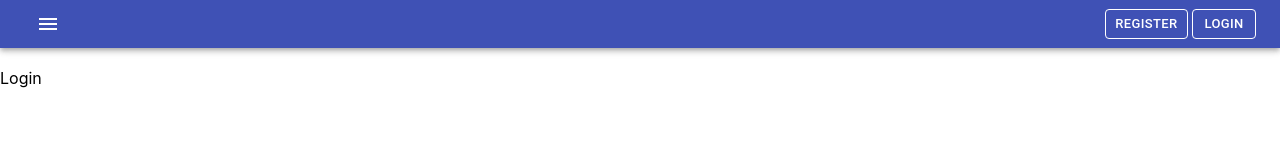
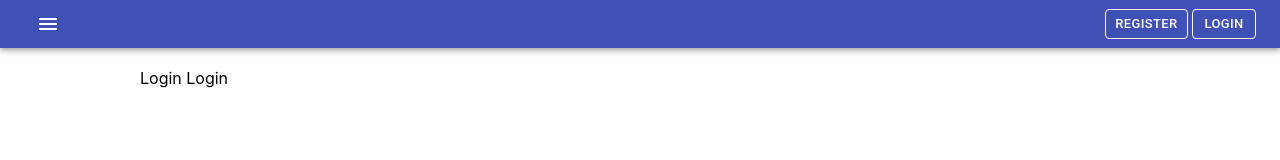
Before and after one commit to spicecat/ghostmeme, a React (Create React App) app: page / in a window 1280 px wide. Shown: the top 160 px of the page. Built offline with nearby package versions, Linux system fonts and the light colour scheme; the HTML template or start-up script is replaced by a standard one.

Commit message:
Fix minor papercut errors

```diff
--- a/src/App.jsx
+++ b/src/App.jsx
@@ -1,7 +1,7 @@
 import React, { useState } from 'react'
 import { BrowserRouter, Switch, Route } from "react-router-dom"
 
-import './App.css'
+import './index.css'
 import Navbar from './components/Navbar'
 
 import Login from './containers/Login'
@@ -14,8 +14,8 @@ export default function App() {
   return (
     <BrowserRouter>
       <Navbar />
-      <br />
       <Switch>
+        <div class='body'>
           <Route exact path="/login"><Login /></Route>
           <Route exact path="/register"><Register /></Route>
           <Route exact path="/Chats"><Chats /></Route>
@@ -23,6 +23,7 @@ export default function App() {
           <Route exact path="/Notifications"><Notifications /></Route>
           <Route exact path="/"><Login /></Route> {/* Home page */}
           <Route><Login /></Route> {/* Page not found */}
+        </div>
       </Switch>
     </BrowserRouter>
   )
--- a/src/containers/Register.jsx
+++ b/src/containers/Register.jsx
@@ -6,10 +6,13 @@ import { registerSchema } from '../services/schemas'
 import Form from '../components/Form'
 import PaperContent from '../components/Paper'
 
-export default function Register() {
+export const Register = () => {
     return (
         <>
-        <PaperContent Component={Form} name='Register' action={register} schema={registerSchema} />
+        Register
+        {/* <PaperContent Component={Form} name='Register' action={register} schema={registerSchema} /> */}
         </>
     )
 }
+
+export default Register
```
Also changed, not shown: src/App.css (deleted). Lines whose indentation alone changed are shown as unchanged.
